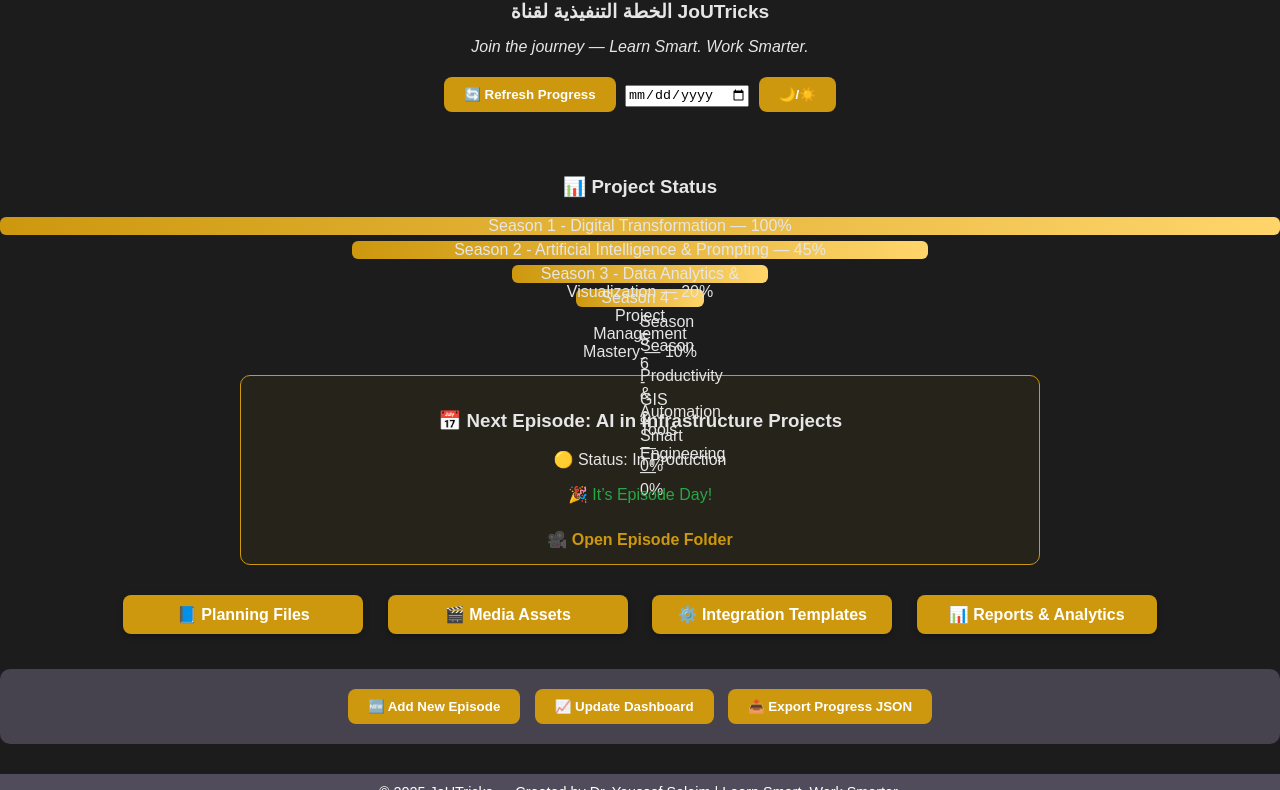
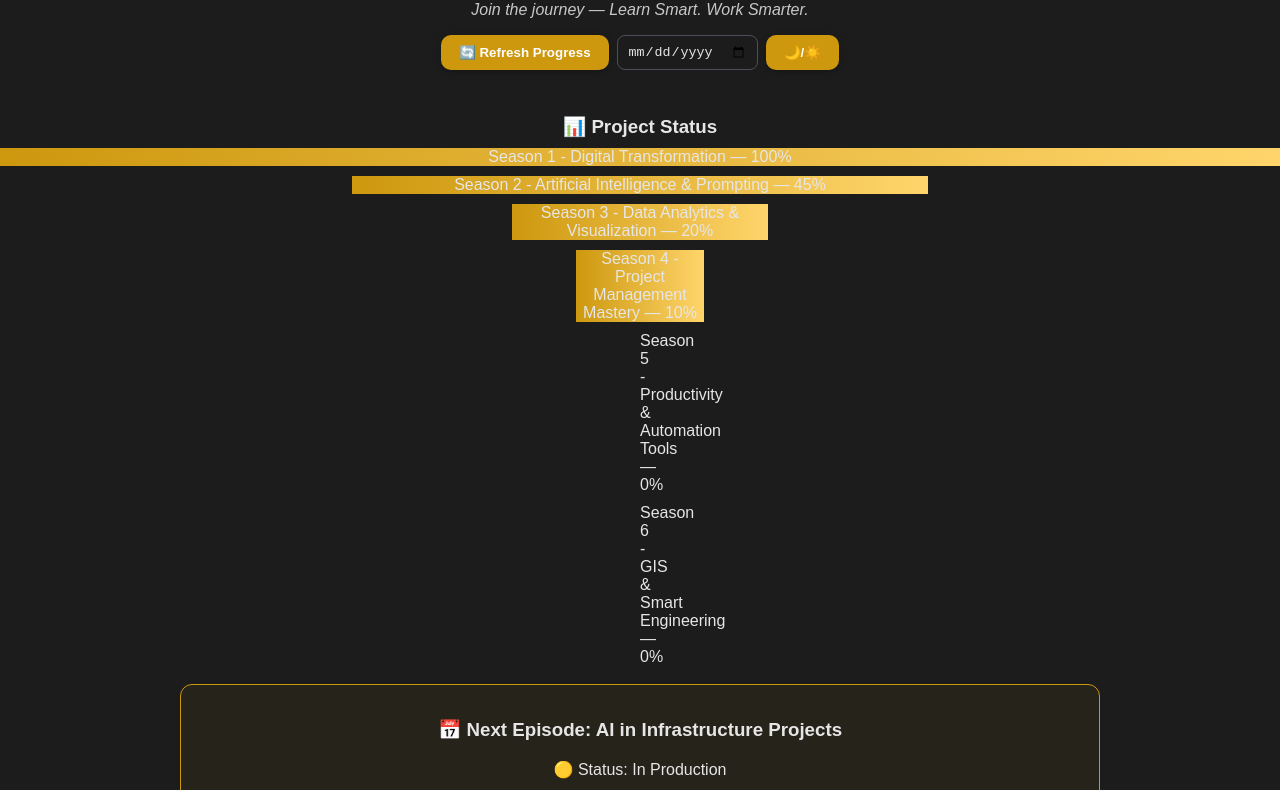
Before and after one commit to jou1182/JoUTricks_MasterPlan_20252026_by_DrYoussefSeleim, a plain HTML site: page index.html in a window 1280 px wide. Shown: the part 115-905 px from the top of the page. Drawn offline with Linux system fonts and the light colour scheme.

Commit message:
Update style.css

```diff
--- a/style.css
+++ b/style.css
@@ -1,118 +1,79 @@
-/* === JoUTricks Dashboard Style (Final Polished Version) === */
+/* === JoUTricks Dashboard Style — Final Polished v1.1 === */
 
-body {
-  font-family: 'Poppins', 'Cairo', sans-serif;
-  margin: 0;
-  padding: 0;
-  text-align: center;
-  background: #1C1C1C;
-  color: #E6E6E6;
-  transition: background 0.4s ease, color 0.4s ease;
+:root{
+  --gold:#CD980E;
+  --gold-soft:#FFD56B;
+  --gray:#504C5B;
+  --dark:#1C1C1C;
+  --light:#F3F3F3;
+  --text-dark:#E6E6E6;
+  --text-light:#504C5B;
 }
 
-body.light {
-  background: #F3F3F3;
-  color: #504C5B;
+*{box-sizing:border-box}
+
+body{
+  font-family:'Poppins','Cairo',sans-serif;
+  margin:0; padding:0; text-align:center;
+  background:var(--dark); color:var(--text-dark);
+  transition:background .4s ease,color .4s ease;
 }
 
-header {
-  padding: 20px;
+body.light{ background:var(--light); color:var(--text-light); }
+
+header{ padding:20px 12px; }
+
+.logo{ width:140px; margin:0 auto 8px; display:block; }
+
+h1{ font-size:1.9rem; margin:6px 0; color:var(--gold); }
+h2{ font-size:1.1rem; margin:0 0 8px 0; }
+.tagline{ font-style:italic; opacity:.85; margin:6px 0 16px; }
+
+.controls{ display:flex; gap:8px; justify-content:center; align-items:center; flex-wrap:wrap; margin-bottom:18px; }
+.controls input[type="date"]{ padding:8px 10px; border-radius:8px; border:1px solid var(--gray); background:transparent; color:inherit; }
+
+button,.card,.qa{
+  background:var(--gold); border:none; color:#fff;
+  padding:10px 18px; border-radius:10px; cursor:pointer;
+  transition:.25s; font-weight:600; box-shadow:0 2px 6px rgba(0,0,0,.25);
+}
+button:hover,.card:hover,.qa:hover{ filter:brightness(1.15); transform:translateY(-1px); }
+
+#nav{ display:flex; gap:16px; justify-content:center; flex-wrap:wrap; margin:14px 0 18px; }
+.card{ display:inline-block; min-width:210px; }
+
+#quick{ margin:18px 0; background:rgba(80,76,91,.7); padding:14px; border-radius:12px; display:flex; gap:10px; justify-content:center; flex-wrap:wrap; }
+
+/* —— Project Status Section —— */
+#status h3{ margin:8px 0; }
+#bars{
+  display:flex; flex-direction:column; align-items:center;
+  gap:10px; margin:10px 0 6px;
 }
 
-.logo {
-  width: 140px;
-  margin-bottom: 10px;
+.progress-row{ width:72%; max-width:920px; text-align:left; }
+.progress-label{ font-weight:700; margin:0 0 5px; color:var(--gold); font-size:.95rem; }
+.progress-bar{
+  height:18px; border-radius:9px;
+  background:linear-gradient(90deg,var(--gold),var(--gold-soft));
+  box-shadow:0 1px 4px rgba(0,0,0,.3);
+  width:0%;
+  transition:width .6s ease;
 }
 
-h1 {
-  font-size: 1.8rem;
-  color: #CD980E;
+/* —— Next Episode box —— */
+#next{
+  margin:18px auto; width:72%; max-width:920px; padding:15px 18px;
+  border:1px solid var(--gold); border-radius:12px;
+  background:rgba(205,152,14,.06);
 }
+#epFolder{ display:inline-block; margin-top:8px; color:var(--gold); text-decoration:none; font-weight:700; }
+#epFolder:hover{ text-decoration:underline; }
+#countdown{ margin:6px 0; font-weight:700; }
 
-h2 {
-  font-size: 1.2rem;
-  margin-top: -5px;
-  color: inherit;
-}
+/* Footer */
+footer{ margin-top:24px; padding:10px; background:var(--gray); color:#fff; font-size:.92rem; }
 
-.tagline {
-  font-style: italic;
-  margin: 6px 0 16px;
-  color: #E6E6E6;
-}
-
-.controls {
-  margin-bottom: 20px;
-}
-
-button,
-.card,
-.qa {
-  background: #CD980E;
-  border: none;
-  color: #fff;
-  padding: 10px 20px;
-  border-radius: 8px;
-  cursor: pointer;
-  transition: 0.3s;
-  margin: 5px;
-  font-weight: 600;
-}
-
-button:hover,
-.card:hover,
-.qa:hover {
-  filter: brightness(1.2);
-  transform: scale(1.03);
-}
-
-.card {
-  display: inline-block;
-  width: 200px;
-  margin: 10px;
-  box-shadow: 0 2px 6px rgba(0,0,0,0.3);
-}
-
-#bars div {
-  height: 18px;
-  background: #CD980E;
-  margin: 6px auto;
-  width: 60%;
-  border-radius: 6px;
-}
-
-#next {
-  margin: 20px auto;
-  width: 60%;
-  padding: 15px;
-  border: 1px solid #CD980E;
-  border-radius: 10px;
-  background: rgba(205,152,14,0.05);
-}
-
-#epFolder {
-  display: inline-block;
-  margin-top: 10px;
-  color: #CD980E;
-  text-decoration: none;
-  font-weight: 600;
-}
-
-#epFolder:hover {
-  text-decoration: underline;
-}
-
-#quick {
-  margin: 25px 0;
-  background: rgba(80,76,91,0.8);
-  padding: 15px;
-  border-radius: 10px;
-}
-
-footer {
-  margin-top: 30px;
-  padding: 10px;
-  background: #504C5B;
-  color: #fff;
-  font-size: 0.9rem;
-}
+/* Light mode tweaks */
+body.light #quick{ background:rgba(80,76,91,.15); }
+body.light #next{ background:rgba(205,152,14,.08); }
```
